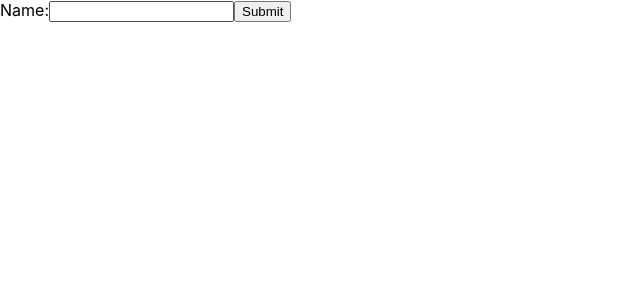
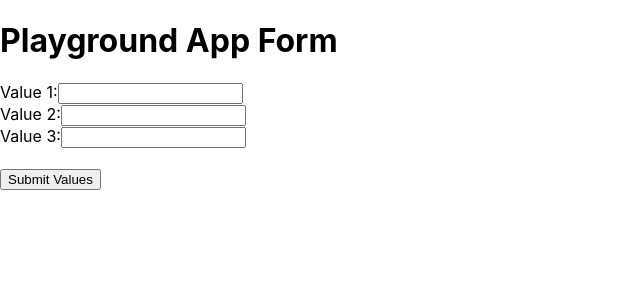
Before and after one commit to typicalchazz/playground-app, a React (Create React App) app: page / in a window 1280 px wide. Shown: the top 300 px of the page, without its empty margins (0-640 px from the left). Built offline with nearby package versions, Linux system fonts and the light colour scheme.

Commit message:
Changed UI to match requirements

```diff
--- a/src/App.js
+++ b/src/App.js
@@ -1,14 +1,35 @@
-import React from 'react';
+import React, {useState} from 'react'
 import './App.css';
 
 function App() {
+  const [values,setValues] = useState("")
+
+
+
+
   return (
-    <form>
+<form>
+  <h1>Playground App Form</h1>
   <label>
-    Name:
+    Value 1:
     <input type="text" name="name" />
   </label>
-  <input type="submit" value="Submit" />
+  <br/>
+  <label>
+    Value 2:
+    <input type="text" name="name" />
+  </label>
+  <br/>
+  <label>
+    Value 3:
+    <input type="text" name="name" />
+  </label>
+  <br/>
+  <br/>
+  <input
+    type="submit"
+    value="Submit Values"/>
+
 </form>
   );
 }
```
